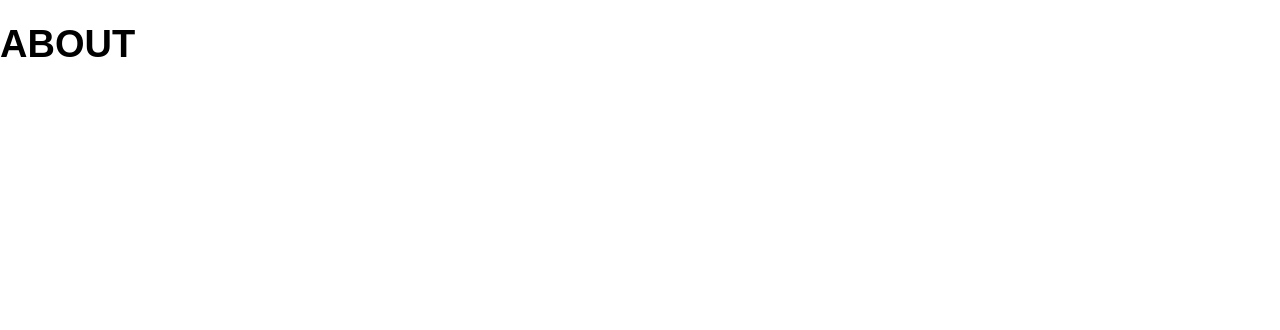
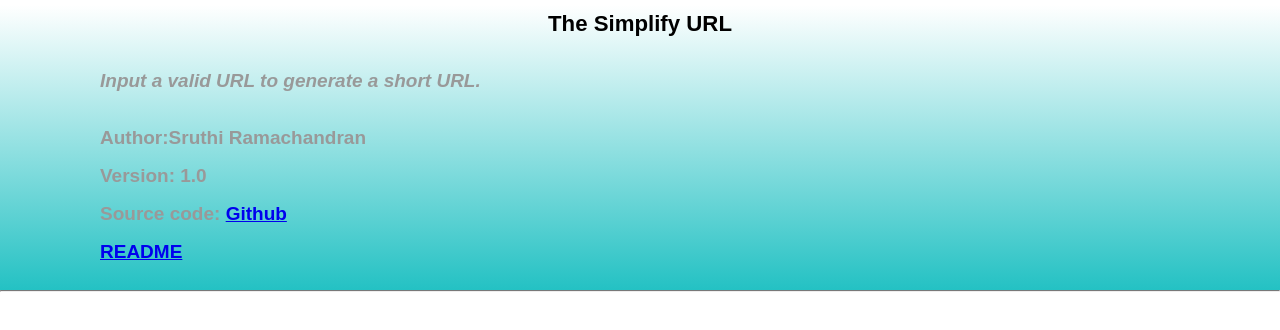
Before and after one commit to Sruthi-Ramachandran/simplify-url, a website: page src/public/about.html in a window 1280 px wide. Drawn offline with Linux system fonts and the light colour scheme.

Commit message:
update readme
update readme

```diff
--- a/src/public/about.html
+++ b/src/public/about.html
@@ -6,7 +6,19 @@
 </head>
 
 <body>
-    <h1>ABOUT</h1>
+    <div class="about-bg">
+        <h3 class="ab-header">The Simplify URL</h3>
+        <p class="p-content">
+            <i>Input a valid URL to generate a short URL.</i>
+        </p>
+        <p class="p-content">Author:Sruthi Ramachandran<br />
+            Version: 1.0<br />
+            Source code:
+            <a href="https://github.com/Sruthi-Ramachandran/simplify-url">Github</a> <br/>
+            <a href="https://github.com/Sruthi-Ramachandran/simplify-url/blob/main/README.md">README</a>
+        </p>
+        <hr>
+    </div>
 </body>
 
 </html>
--- a/src/public/css/simplifyurl.css
+++ b/src/public/css/simplifyurl.css
@@ -512,3 +512,23 @@ a:hover {
     justify-content: space-between;
     align-items: center;
 }
+
+.about-bg{
+    background: rgb(34,193,195);
+    background: linear-gradient(0deg, rgba(34,193,195,1) 0%, rgba(255,255,255,1) 100%);
+}
+.about-title{
+    display:flex;
+    justify-content: center;
+}
+
+.ab-header{
+    margin: 5px 0 5px 0;
+    display: flex;
+    justify-content: center;
+}
+
+.p-content{
+    margin-left: 100px;
+    font-weight: bold;
+}
```
Also changed, not shown: project-requirements.md (added, +25 -0 lines), README.md, doc_img/docker.PNG (added), doc_img/gui_delete.PNG (added), doc_img/gui_nav_bar.PNG (added), doc_img/gui_search_1.PNG (added), doc_img/gui_search_2.PNG (added), doc_img/gui_test_url.PNG (added), doc_img/gui_view_list.PNG (added), doc_img/mongodb_installer.PNG (added), 1 other file.
